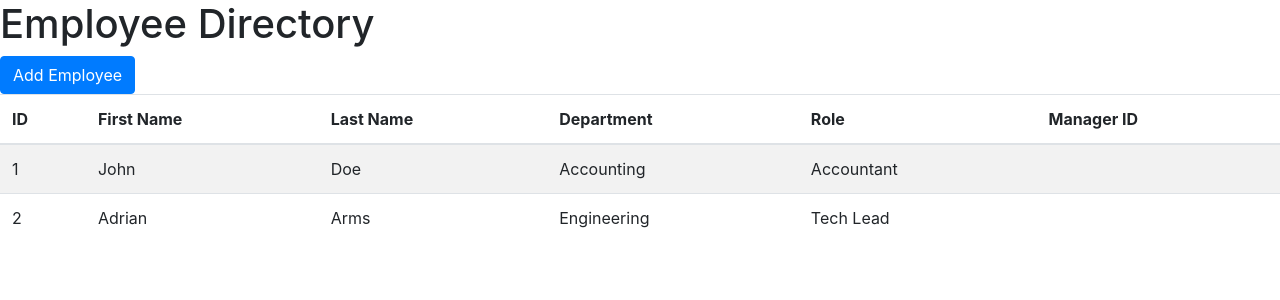
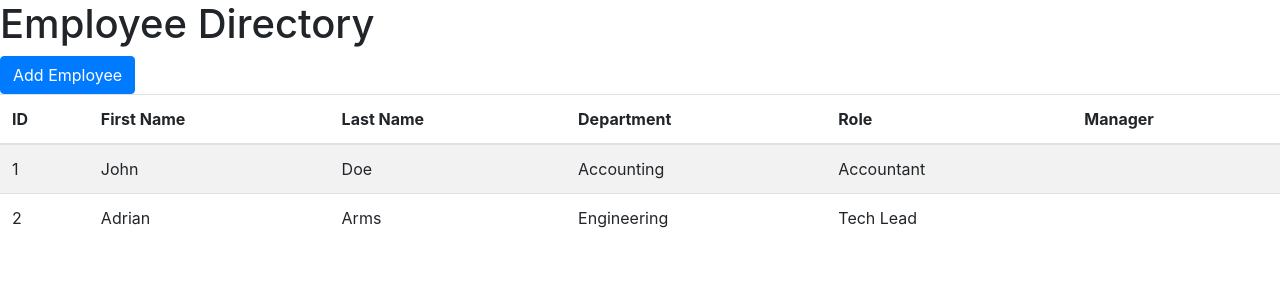
Before and after one commit to periodicaidan/employee-directory, a React (Create React App) app: page / in a window 1280 px wide. Shown: the top 300 px of the page. Built offline with nearby package versions, Linux system fonts and the light colour scheme.

Commit message:
Made it so employee table displays manager full name instead of ID

```diff
--- a/src/components/EmployeeTable.jsx
+++ b/src/components/EmployeeTable.jsx
@@ -37,23 +37,26 @@ function EmployeeTable(props) {
                     <THeaderCell onClick={e => setSortBy('lastName')}>Last Name</THeaderCell>
                     <THeaderCell onClick={e => setSortBy('department')}>Department</THeaderCell>
                     <THeaderCell onClick={e => setSortBy('role')}>Role</THeaderCell>
-                    <THeaderCell onClick={e => setSortBy('managerId')}>Manager ID</THeaderCell>
+                    <THeaderCell onClick={e => setSortBy('managerId')}>Manager</THeaderCell>
                 </TRow>
             </THead>
             <tbody>
                 {
                     props.employees
                         .sort((e1, e2) => compareEmployeesBy(sortBy, e1, e2))
-                        .map(e =>
+                        .map(e => {
+                            const manager = e.managerId && props.employees.filter(m => m.id === e.managerId)[0];
+                            return (
                                 <TRow>
                                     <TData>{e.id}</TData>
                                     <TData>{e.firstName}</TData>
                                     <TData>{e.lastName}</TData>
                                     <TData>{e.department}</TData>
                                     <TData>{e.role}</TData>
-                                <TData>{e.managerId}</TData>
+                                    <TData>{manager && `${manager.firstName} ${manager.lastName}`}</TData>
                                 </TRow>
                             )
+                        })
                 }
             </tbody>
         </Table>
```
Lines whose indentation alone changed are shown as unchanged.
